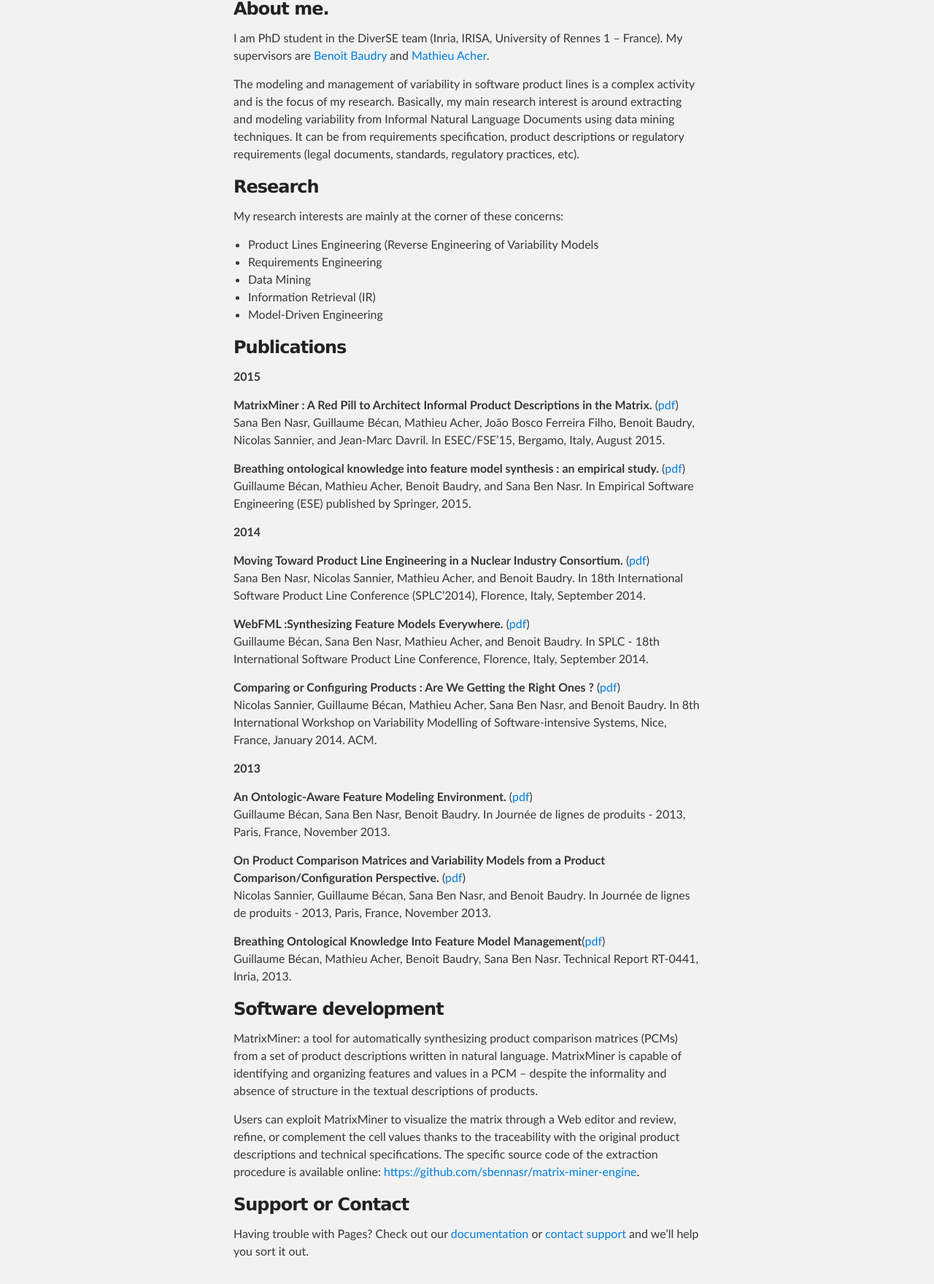
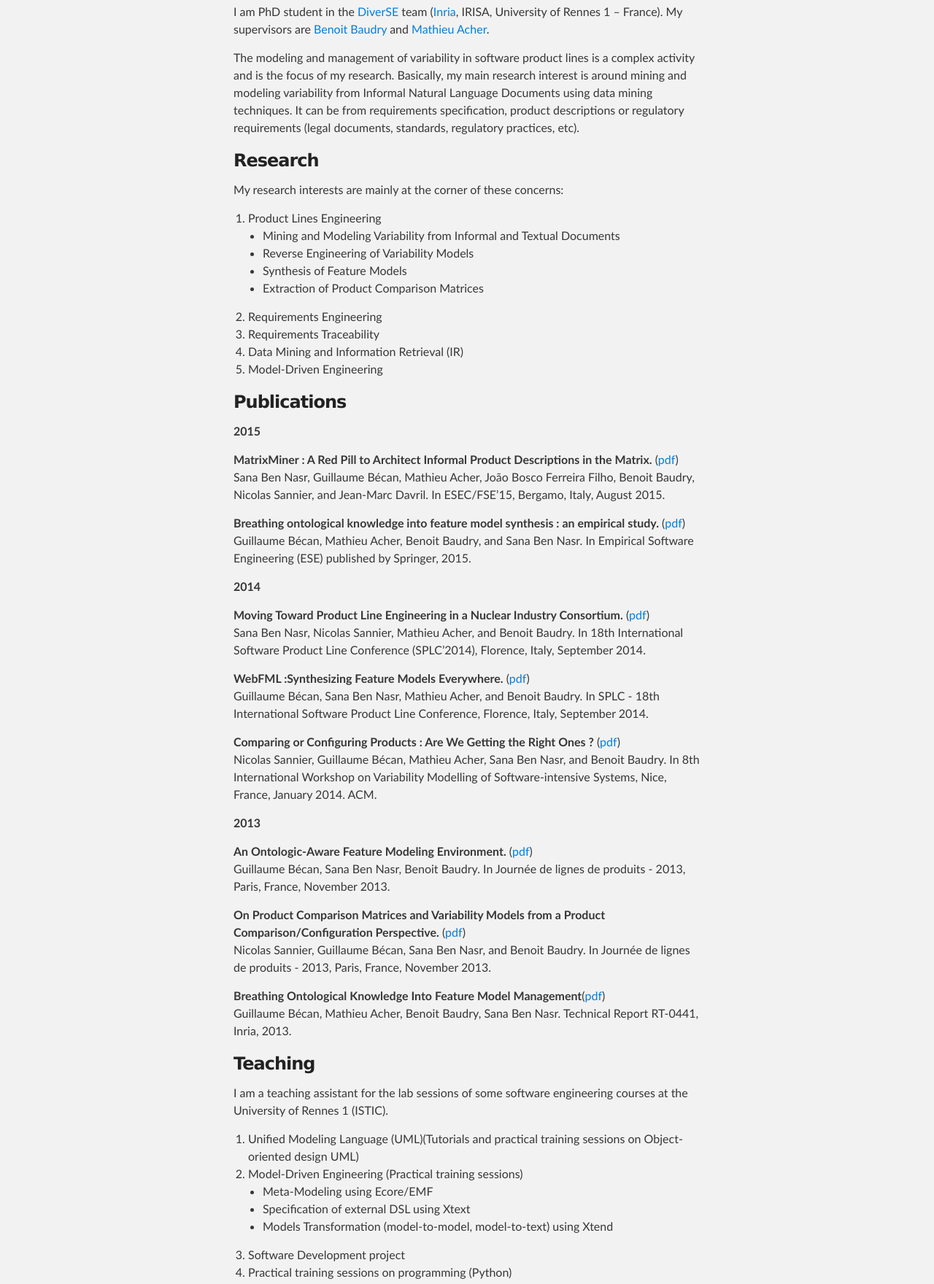
Before and after one commit to sbennasr/sbennasr.github.io, a plain HTML site: page index.html in a window 1280 px wide. Shown: the part 266-2026 px from the top of the page at 73% size. Drawn offline with Linux system fonts and the light colour scheme.

Commit message:
Replace master branch with page content via GitHub

```diff
--- a/index.html
+++ b/index.html
@@ -4,11 +4,11 @@
   <head>
     <meta charset='utf-8'>
     <meta http-equiv="X-UA-Compatible" content="chrome=1">
-    <meta name="description" content="Sbennasr.GitHub.io : A website to host my cv">
+    <meta name="description" content="Sana BEN NASR : ">
 
     <link rel="stylesheet" type="text/css" media="screen" href="stylesheets/stylesheet.css">
 
-    <title>Sbennasr.GitHub.io</title>
+    <title>Sana BEN NASR</title>
   </head>
 
   <body>
@@ -18,8 +18,8 @@
         <header class="inner">
           <a id="forkme_banner" href="https://github.com/sbennasr">View on GitHub</a>
 
-          <h1 id="project_title">Sbennasr.GitHub.io</h1>
-          <h2 id="project_tagline">A website to host my cv</h2>
+          <h1 id="project_title">Sana BEN NASR</h1>
+          <h2 id="project_tagline"></h2>
 
         </header>
     </div>
@@ -30,24 +30,32 @@
         <h3>
 <a id="about-me" class="anchor" href="#about-me" aria-hidden="true"><span class="octicon octicon-link"></span></a>About me.</h3>
 
-<p>I am PhD student in the DiverSE team (Inria, IRISA, University of Rennes 1 – France).
+<p>I am PhD student in the <a href="http://diverse.irisa.fr/">DiverSE</a> team (<a href="http://www.inria.fr/">Inria</a>, IRISA, University of Rennes 1 – France).
 My supervisors are <a href="http://people.rennes.inria.fr/Benoit.Baudry/">Benoit Baudry</a> and <a href="http://www.mathieuacher.com/">Mathieu Acher</a>.</p>
 
 <p>The modeling and management of variability in software product lines is a complex activity and is the focus of my research.
-Basically, my main research interest is around extracting and modeling variability from Informal Natural Language Documents using data mining techniques. It can be from requirements specification, product descriptions or regulatory requirements (legal documents, standards, regulatory practices, etc).</p>
+Basically, my main research interest is around mining and modeling variability from Informal Natural Language Documents using data mining techniques. It can be from requirements specification, product descriptions or regulatory requirements (legal documents, standards, regulatory practices, etc).</p>
 
 <h3>
 <a id="research" class="anchor" href="#research" aria-hidden="true"><span class="octicon octicon-link"></span></a>Research</h3>
 
 <p>My research interests are mainly at the corner of these concerns:</p>
 
+<ol>
+<li>Product Lines Engineering
+
 <ul>
-<li>Product Lines Engineering (Reverse Engineering of Variability Models</li>
+<li>Mining and Modeling Variability from Informal and Textual Documents</li>
+<li>Reverse Engineering of Variability Models</li>
+<li>Synthesis of Feature Models</li>
+<li>Extraction of Product Comparison Matrices</li>
+</ul>
+</li>
 <li>Requirements Engineering</li>
-<li>Data Mining</li>
-<li>Information Retrieval (IR)</li>
+<li>Requirements Traceability </li>
+<li>Data Mining and Information Retrieval (IR)</li>
 <li>Model-Driven Engineering</li>
-</ul>
+</ol>
 
 <h3>
 <a id="publications" class="anchor" href="#publications" aria-hidden="true"><span class="octicon octicon-link"></span></a>Publications</h3>
@@ -86,6 +94,25 @@ Nicolas Sannier, Guillaume Bécan, Sana Ben Nasr, and Benoit Baudry.  In Journé
 Guillaume Bécan, Mathieu Acher, Benoit Baudry, Sana Ben Nasr. Technical Report RT-0441, Inria, 2013.</p>
 
 <h3>
+<a id="teaching" class="anchor" href="#teaching" aria-hidden="true"><span class="octicon octicon-link"></span></a>Teaching</h3>
+
+<p>I am a teaching assistant for the lab sessions of some software engineering courses at the University of Rennes 1 (ISTIC).</p>
+
+<ol>
+<li>Unified Modeling Language (UML)(Tutorials and practical training sessions on Object-oriented design UML)</li>
+<li>Model-Driven Engineering (Practical training sessions)
+
+<ul>
+<li>Meta-Modeling using Ecore/EMF</li>
+<li>Specification of external DSL using Xtext</li>
+<li>Models Transformation (model-to-model, model-to-text) using Xtend</li>
+</ul>
+</li>
+<li>Software Development project </li>
+<li>Practical training sessions on programming (Python)</li>
+</ol>
+
+<h3>
 <a id="software-development" class="anchor" href="#software-development" aria-hidden="true"><span class="octicon octicon-link"></span></a>Software development</h3>
 
 <p>MatrixMiner: a tool for automatically synthesizing product comparison matrices (PCMs) from a set
@@ -96,9 +123,15 @@ and values in a PCM – despite the informality and absence of structure in the
 the cell values thanks to the traceability with the original product descriptions and technical specifications. The specific source code of the extraction procedure is available online: <a href="https://github.com/sbennasr/matrix-miner-engine">https://github.com/sbennasr/matrix-miner-engine</a>.</p>
 
 <h3>
-<a id="support-or-contact" class="anchor" href="#support-or-contact" aria-hidden="true"><span class="octicon octicon-link"></span></a>Support or Contact</h3>
+<a id="contact" class="anchor" href="#contact" aria-hidden="true"><span class="octicon octicon-link"></span></a>Contact</h3>
 
-<p>Having trouble with Pages? Check out our <a href="https://help.github.com/pages">documentation</a> or <a href="https://github.com/contact">contact support</a> and we’ll help you sort it out.</p>
+<p><a href="mailto:sana.ben-nasr@inria.fr">sana.ben-nasr@inria.fr</a><br>
+(+33) 2 99 84 25 48<br>
+Sana BEN NASR<br>
+IRISA<br>
+Campus de Beaulieu, 263 avenue du Général Leclerc<br>
+35042 RENNES<br>
+France<br></p>
       </section>
     </div>
 
```
Also changed, not shown: params.json (+1 -1 lines).
